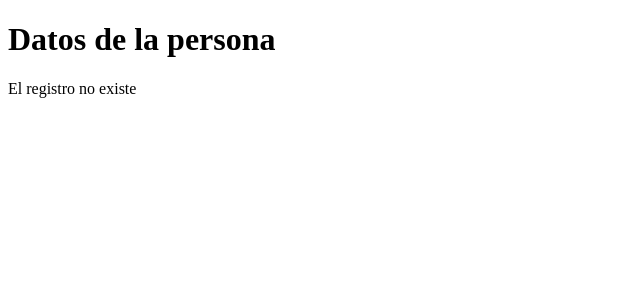
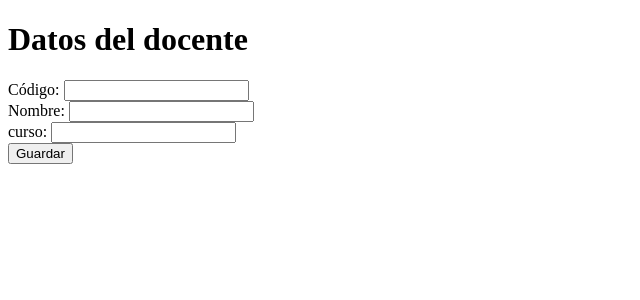
Before and after one commit to kjmaya/sda, a PHP site: page /View/ejercicio4/views/formularioDocente.php in a window 1280 px wide. Shown: the top 300 px of the page, without its empty margins (0-640 px from the left). Run offline with PHP 8.4, Linux system fonts and the light colour scheme.

Commit message:
Se agrego modificaciones en el codigo

```diff
--- a/View/ejercicio4/controllers/database/databaseController.php
+++ b/View/ejercicio4/controllers/database/databaseController.php
@@ -7,7 +7,7 @@ class DatabaseController{
     private $DB_HOST = 'localhost';
     private $DB_USER = 'root';
     private $DB_PWD = '';
-    private $DB_NAME = 'asignaturas_db';
+    private $DB_NAME = 'asignaturas2_db';
     private $conx;
 
     function __construct() {
--- a/View/ejercicio4/controllers/docentes/docenteController.php
+++ b/View/ejercicio4/controllers/docentes/docenteController.php
@@ -9,6 +9,7 @@ class DocenteController extends EntityController
 {
 
     private $dataTable = 'docentes';
+
     function allData()
     {
         $sql = "select * from ".$this->dataTable;
@@ -19,6 +20,7 @@ class DocenteController extends EntityController
                 $docente = new Docente();
                 $docente->set('codigo', $item['codigo']);
                 $docente->set('nombre', $item['nombre']);
+                $docente->set('curso', $item['curso']);
                 array_push($lista, $docente);
             }
         }
@@ -35,7 +37,7 @@ class DocenteController extends EntityController
                 $docente = new Docente();
                 $docente->set('codigo', $item['codigo']);
                 $docente->set('nombre', $item['nombre']);
-                $docente->set('email', $item['email']);
+                $docente->set('curso', $item['curso']);
                 break;
             }
         }
@@ -46,7 +48,7 @@ class DocenteController extends EntityController
     {
         $codigo = $docente->get('codigo');
         $nombre = $docente->get('nombre');
-        $email = $docente->get('email');
+        $email = $docente->get('curso');
         $registro = $this->getItem($codigo);
         if (isset($registro)) {
             return "El código ya existe";
@@ -63,7 +65,7 @@ class DocenteController extends EntityController
     {
         $codigo = $docente->get('codigo');
         $nombre = $docente->get('nombre');
-        $email = $docente->get('email');
+        $email = $docente->get('curso');
         $registro = $this->getItem($codigo);
         if (!isset($registro)) {
             return "El registro no existe";
--- a/View/ejercicio4/models/docente.php
+++ b/View/ejercicio4/models/docente.php
@@ -5,6 +5,7 @@ namespace App\models;
 class Docente{
     private $codigo;
     private $nombre;
+    private $curso;
 
     function get($prop){
         return $this->$prop;
--- a/View/ejercicio4/views/formularioDocente.php
+++ b/View/ejercicio4/views/formularioDocente.php
@@ -1,3 +1,20 @@
+<?php
+include __DIR__ . '/../models/docente.php';
+include __DIR__ . '/../controllers/entityController.php';
+include __DIR__ . '/../controllers/database/databaseController.php';
+include __DIR__ . '/../controllers/docentes/docenteController.php';
+
+use App\models\Docente;
+use App\controllers\docentes\DocenteController;
+
+$operacion = isset($_GET['operacion']) ? $_GET['operacion'] : '';
+$docente = new Docente();
+
+if ($operacion == 'update') {
+    $controlador = new DocenteController();
+    $docente = $controlador->getItem(isset($_GET['codigo']) ? $_GET['codigo'] : '');
+}
+?>
 <!DOCTYPE html>
 <html lang="en">
 <head>
@@ -5,22 +22,26 @@
     <title>Document</title>
 </head>
 <body>
-    <h1>Datos de la persona</h1>
+    <h1>Datos del docente</h1>
     <?php
-        if(!isset($estudiante)){
-            echo '<p>El registro no existe</p>';
-            die();
-        }
+    if (!isset($docente)) {
+        echo '<p>El registro no existe</p>';
+        //die();
+    }
     ?>
     <form action="accionEstudiante.php" method="post">
         <input type="hidden" name="operacion" value="<?php echo $operacion; ?>">
         <div>
             <label>Código:</label>
-            <input type="text" name="codigo" require value="<?php echo $docente->get('codigo'); ?>" <?php  echo $operacion == 'update'?'readonly':''; ?>>
+            <input type="text" name="codigo" required value="<?php echo $docente->get('codigo'); ?>" <?php echo ($operacion == 'update') ? 'readonly' : ''; ?>>
         </div>
         <div>
             <label>Nombre:</label>
-            <input type="text" name="nombre" require value="<?php echo $docente->get('nombre'); ?>">
+            <input type="text" name="nombre" required value="<?php echo $docente->get('nombre'); ?>">
+        </div>
+        <div>
+            <label>curso:</label>
+            <input type="text" name="nombre" required value="<?php echo $docente->get('nombre'); ?>">
         </div>
         <button type="submit">Guardar</button>
     </form>
--- a/index.html
+++ b/index.html
@@ -12,7 +12,7 @@
          <li><a href="View/Ej1/Ejercicio1.php">Ejercicio 1</a></li>
          <li><a href="View/Ej2/Ejercicio_2.php">Ejercicio 2</a></li>
          <li><a href="view/Ej3/Ejercicio3.php">Ejercicio 3</a></li>
-         <li><a href="View/ejercicio4/views/formularioDocente.php">Ejercicio 4</a></li>
+         <li><a href="View/ejercicio4/views/../index.php">Ejercicio 4</a></li>
         </ul>
         </nav>
 </body>
```
Also changed, not shown: View/ejercicio4/index.php (+4 -4 lines).
